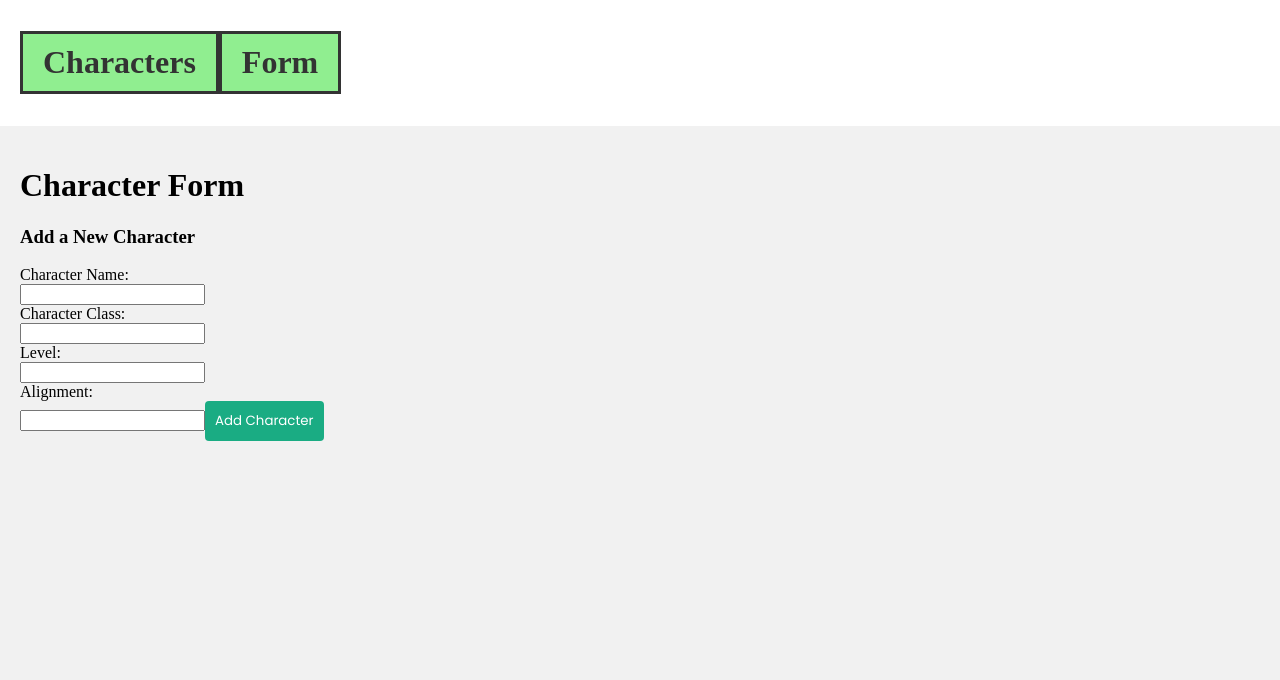
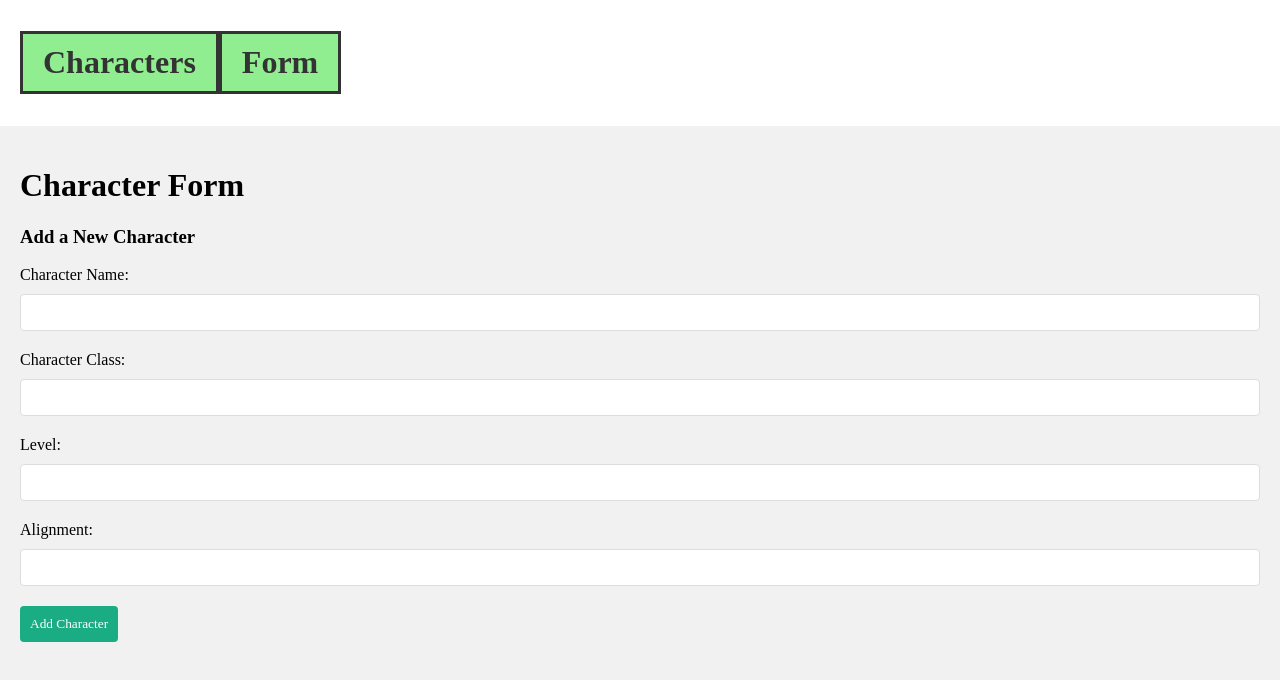
Before and after one commit to AlandisAyupov/Dnd-Web-App, a React (Create React App) app in the folder frontend/: page /form in a window 1280 px wide. Shown: the top 680 px of the page. Built offline with nearby package versions, Linux system fonts and the light colour scheme.

Commit message:
Update index.css

```diff
--- a/frontend/src/index.css
+++ b/frontend/src/index.css
@@ -79,12 +79,22 @@ header a {
   color: #333;
 }
 
+.character-stats button {
+  background: var(--primary);
+  margin: 3px;
+  border: 0;
+  color: #fff;
+  font-family: "Times New Roman";
+  border-radius: 4px;
+  cursor: pointer;
+}
+
 label,
-.character-form input {
+.form input {
   display: block;
 }
 
-.character-form input {
+.form input {
   padding: 10px;
   margin-top: 10px;
   margin-bottom: 20px;
@@ -99,7 +109,7 @@ form button {
   border: 0;
   color: #fff;
   padding: 10px;
-  font-family: "Poppins";
+  font-family: "Times New Roman";
   border-radius: 4px;
   cursor: pointer;
 }
@@ -116,7 +126,3 @@ div.error {
 input.error {
   border: 1px solid var(--error);
 }
-
-input.error {
-  border: 1px solid var(--error);
-}
```
